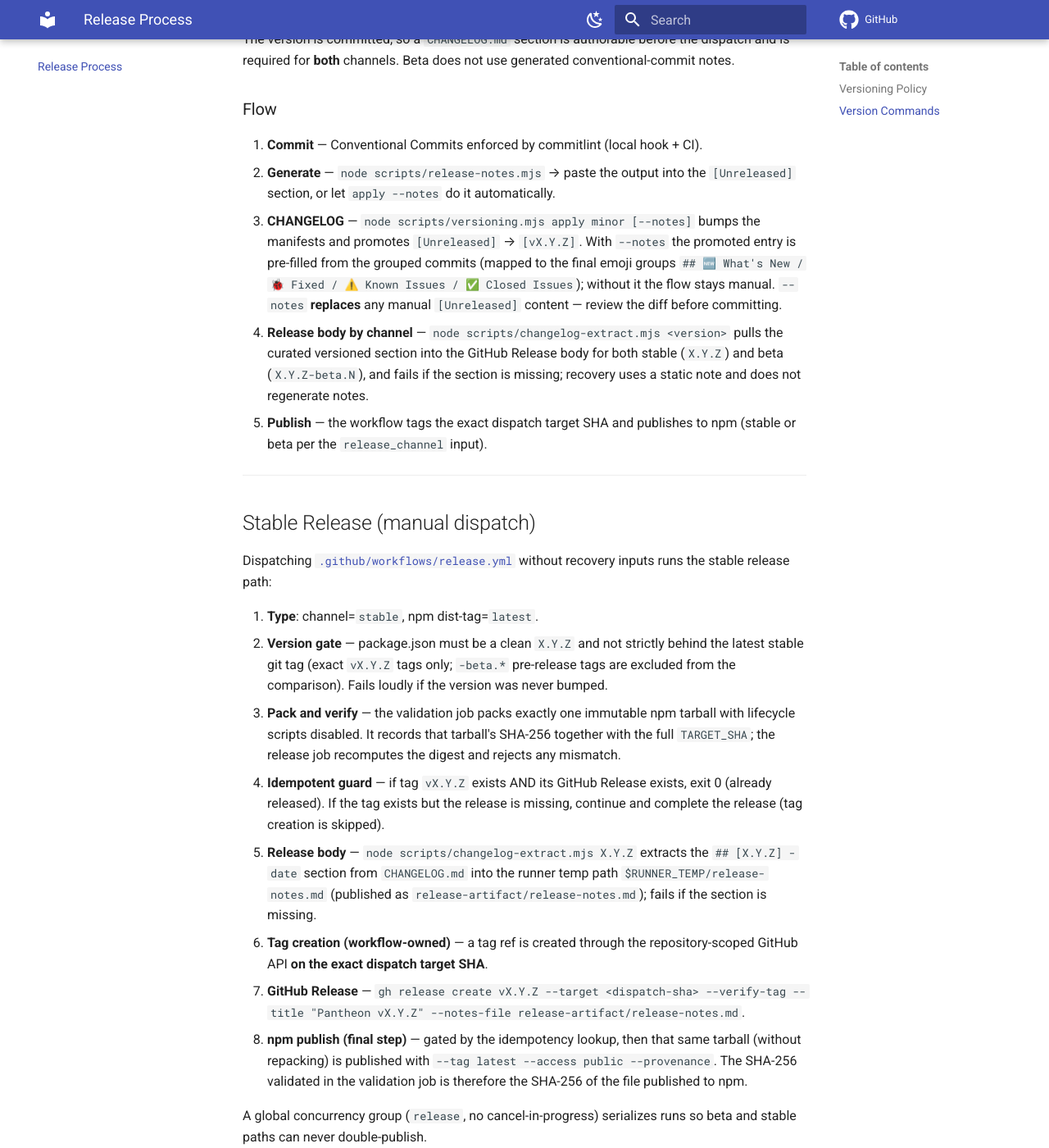
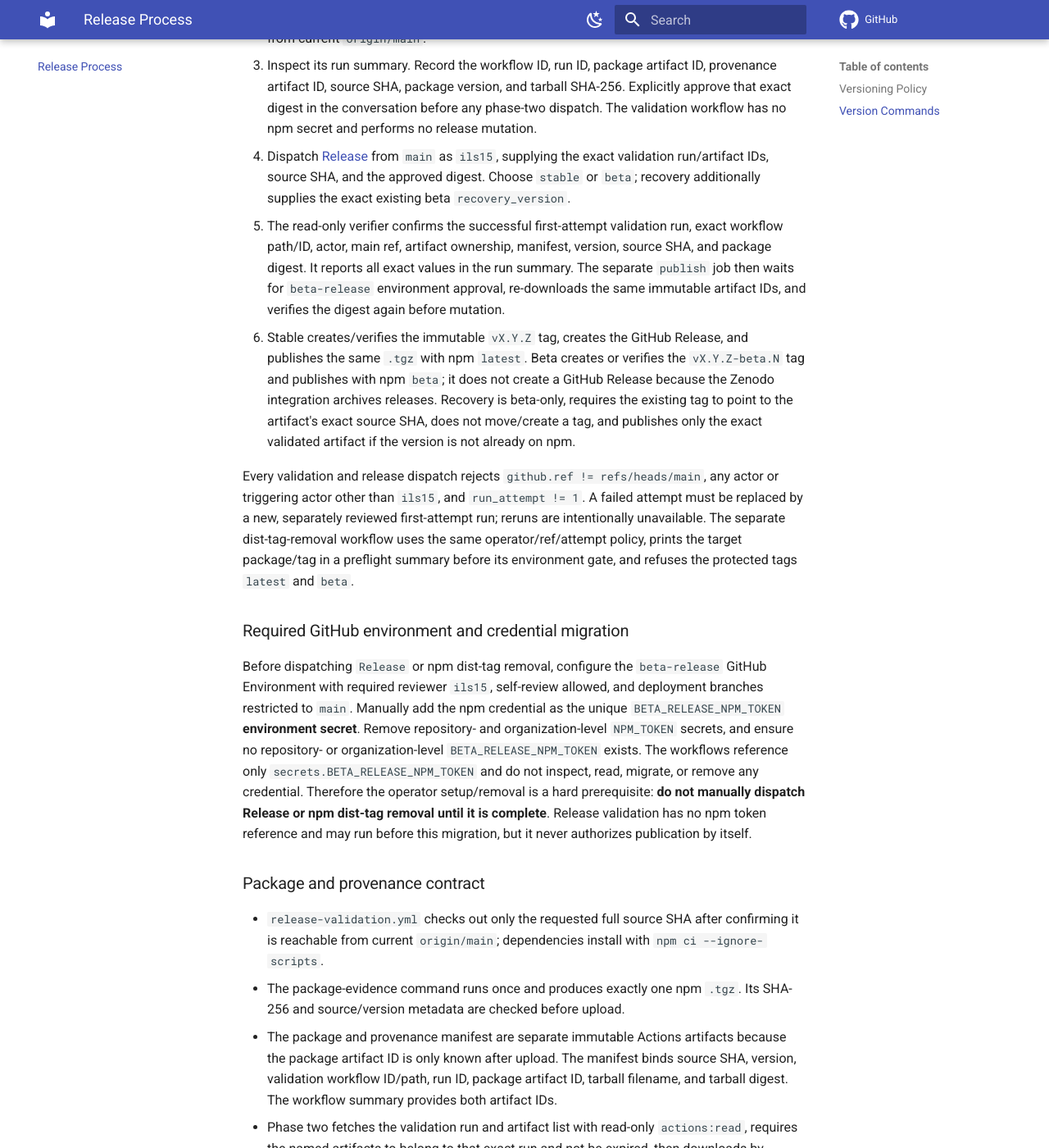
Before and after one commit to ils15/pantheon-opencode, an MkDocs documentation site: the page built from docs/RELEASING.md, in a window 1280 px wide and 1400 px high, scrolled down 4466 px. Shown: the whole window at 82% size. Built offline with MkDocs 1.6.1 and Material for MkDocs 9.7.7, drawn with Linux system fonts in a browser that asks for light colours; comment, search, counter and statistics services are not loaded; the version menu is left out; some of the changed text lies outside the part shown.

Commit message:
security(release): gate npm writes on approved artifacts

````diff
--- a/docs/RELEASE.md
+++ b/docs/RELEASE.md
@@ -30,60 +30,42 @@ linha sequencial `-beta.N`; semver: `X.Y.Z-beta.N` < `X.Y.Z`.
 
 | Canal | Formato | Exemplo | Como publicar |
 |-------|---------|---------|---------------|
-| Beta | `X.Y.Z-beta.N` | `vX.Y.Z-beta.N` | `workflow_dispatch` com `release_channel=beta` |
-| Stable | `X.Y.Z` | `vX.Y.Z` | `workflow_dispatch` com `release_channel=stable` (default) |
+| Beta | `X.Y.Z-beta.N` | `vX.Y.Z-beta.N` | `Release validation` + aprovação do digest + `Release` (`beta`) |
+| Stable | `X.Y.Z` | `vX.Y.Z` | `Release validation` + aprovação do digest + `Release` (`stable`) |
 
 ## Fluxos
 
-Toda publicação é autorizada **somente** por um `workflow_dispatch` explícito.
-Labels de PR, push, merge e tag **não** disparam nenhum fluxo de release.
+Toda publicação usa dois fluxos manuais, ambos limitados em runtime à `main`,
+ao ator e triggering actor `ils15` e à primeira tentativa:
 
-### Beta Release (dispatch explícito)
+1. Execute `Release validation` com o SHA completo do commit desejado, alcançável
+   pela `main`. O fluxo empacota uma vez e gera artefatos imutáveis de pacote e
+   proveniência; o resumo mostra versão, IDs e SHA-256.
+2. Revise o resumo e aprove explicitamente o digest exato na conversa. Só então
+   despache `Release` com os mesmos IDs do run/artefatos, SHA e digest aprovados.
+   Um verificador sem credenciais valida o run, a proveniência e os bytes; o job
+   de publicação aguarda a aprovação do ambiente `beta-release`, baixa os mesmos
+   artefatos por ID e verifica o digest novamente. Não há novo empacotamento.
 
-1. Na branch de release, avance a versão beta commitada:
-   ```bash
-   node scripts/versioning.mjs apply --beta   # ou: node scripts/versioning.mjs beta
-   ```
-   O comando escreve `X.Y.Z-beta.(N+1)` (ou `X.Y.(Z+1)-beta.1` se a versão
-   atual for stable) em todos os manifests e promove o `[Unreleased]` do
-   `CHANGELOG.md` para `## [vX.Y.Z-beta.N]`, exatamente como o caminho stable.
-   Não edite o `CHANGELOG.md` manualmente.
-2. Commit e push do inventário de versão + `CHANGELOG.md`.
-3. No GitHub Actions, execute manualmente `Release` (`workflow_dispatch`) com
-   `release_channel=beta` na revisão desejada. O workflow lê a versão
-   commitada, exige `X.Y.Z-beta.N`, extrai as notas da seção do `CHANGELOG.md`,
-   cria a tag `vX.Y.Z-beta.N` e publica no npm com tag `beta`. O canal beta
-   **não cria GitHub Release** — a integração oficial Zenodo↔GitHub arquiva
-   *toda* Release (inclusive pre-release), então a tag sozinha é usada para
-   recuperação e a beta não aparece na família Zenodo.
-4. Instalar: `npm install pantheon-opencode@beta`
+Stable cria tag e GitHub Release e publica com dist-tag `latest`. Beta cria a tag
+e publica com `beta`, sem GitHub Release. Recovery é somente para beta e exige
+que a tag existente aponte para o mesmo SHA do artefato validado. A remoção de
+dist-tag usa o mesmo gate de ambiente e recusa `latest` e `beta`.
 
-### Stable Release (dispatch explícito)
+**Pré-requisito operacional: antes de despachar `Release` ou remoção de
+dist-tag, configure manualmente `BETA_RELEASE_NPM_TOKEN` como secret do ambiente
+GitHub `beta-release`, remova os secrets `NPM_TOKEN` dos escopos de repositório
+e organização e confirme que não existe `BETA_RELEASE_NPM_TOKEN` nesses escopos.**
+O workflow referencia somente o nome único do secret de ambiente; este repositório
+não lê, migra nem remove credenciais. A validação pode rodar sem esse secret, mas
+não autoriza publicação: não despache os fluxos `Release` ou remoção de dist-tag
+até cumprir todos os pré-requisitos. O ambiente deve exigir revisão de `ils15`,
+permitir auto-revisão e restringir deployments à `main`; configure-o
+separadamente.
 
-1. Merge o PR de release na `main` com mensagem `chore(release): vX.Y.Z`.
-2. No GitHub Actions, execute manualmente `Release` (`workflow_dispatch`) na
-   revisão desejada. Um push comum na `main` não inicia uma release.
-3. O workflow valida os manifests e locks do root (`package.json` +
-   `package-lock.json`) e do TUI (`src/plugins/tui/package.json` +
-   `src/plugins/tui/package-lock.json`) com um único `npm ci --ignore-scripts`
-   na raiz — o TUI é um *workspace* do root, então não há segunda etapa de
-   instalação — sem fallback para `npm install`, e valida o SHA exato antes de:
-   - Publicar no npm com tag `latest`
-   - Criar GitHub Release
-
-### Recuperação de beta já criado
-
-Quando a tag já existe, mas o `npm publish` falhou, execute `Release`
-manualmente informando `recovery_version` (sem `v`) e `recovery_target_sha`
-(SHA completo de 40 hex). Para a versão commitada `X.Y.Z-beta.N` basta esse par;
-o `recovery_pr_number` é aceito apenas para recuperar o formato legado
-`X.Y.Z-beta.<pr>.<7-char-sha>`, no qual os três campos são obrigatórios. Como a
-beta não cria GitHub Release, a recuperação se apoia **apenas na tag**: o modo
-valida os campos antes do checkout, exige a tag existente apontando para o
-`TARGET_SHA` (sem exigir Release), não cria nem move recursos no GitHub e
-publica somente se a versão exata ainda não estiver no npm. Versões parciais,
-inválidas, tags ausentes ou erros de API abortam sem mutação; se a versão já
-existir, a execução é idempotente.
+Consulte [docs/RELEASING.md](RELEASING.md) para o procedimento e os detalhes do
+contrato de proveniência. Merge de PR, validação bem-sucedida ou tag não publica
+por si só; cada etapa é uma ação separada com aprovação humana.
 
 ## Notas de release por canal
 
@@ -95,7 +77,7 @@ a seção não existir.
 |-------|-----------------|
 | Stable | Seção curada `## [X.Y.Z]` do `CHANGELOG.md`. Falha se ausente. |
 | Beta | Seção curada `## [X.Y.Z-beta.N]` do `CHANGELOG.md`. Falha se ausente. |
-| Recuperação | Nota estática (`Recovery publish for existing tag ...`); as notas originais não são re-geradas. |
+| Recuperação | Notas já incluídas no artefato imutável validado; não há novo empacotamento. |
 
 Adicionar a seção do `CHANGELOG.md` é obrigatório para os dois canais, inclusive
 beta — assim o mesmo artefato commitado é a única fonte de verdade.
@@ -113,8 +95,8 @@ fatal, não degradação silenciosa.
 - O SHA-256 é calculado para esse mesmo arquivo e o digest acompanha o tarball
   da validação até a publicação; não há um segundo `npm pack` para substituir o
   artefato validado.
-- O tarball, a tag e o GitHub Release ficam vinculados ao mesmo `TARGET_SHA`
-  completo.
+- O manifesto vincula SHA de origem, versão, IDs do workflow/run/artefato e
+  digest; a tag e o GitHub Release ficam vinculados ao mesmo SHA completo.
 
 Falha em qualquer `npm ci` bloqueia a execução. A variável
 `PANTHEON_ALLOW_NPM_INSTALL_FALLBACK` não é suportada.
@@ -147,7 +129,7 @@ Antes (removido em jul/2026):
 - Commit spammado `chore(release):` a cada push
 
 Depois (set/2026 — fail-closed):
-- `release.yml`: beta e stable somente por `workflow_dispatch` explícito
-  (`release_channel` escolhe o canal; nenhum label de PR publica)
+- `release-validation.yml` cria artefato imutável; `release.yml` verifica e
+  publica apenas após digest aprovado e ambiente protegido
 - Sem commits de bump automáticos no develop
 - Toda validação é PASS-only: status não-PASS bloqueia, nunca degrada
--- a/docs/RELEASING.md
+++ b/docs/RELEASING.md
@@ -112,9 +112,9 @@ workflow-owned (see below).
    required checks before merging.
 
 > No tag is created locally. Merging an ordinary PR does **not** release. To
-> publish a stable version, use the explicit `Release` workflow dispatch after
-> the intended commit is on `main`; it validates manifests and preserves the
-> exact target-SHA/idempotency checks.
+> publish a stable version, first run `Release validation`, approve its exact
+> digest, and then dispatch the separate `Release` workflow after the intended
+> commit is on `main`. The workflows enforce the immutable artifact handoff.
 
 ---
 
@@ -165,171 +165,106 @@ paste into the `[Unreleased]` CHANGELOG section (diagnostics go to stderr).
 
 ### Release body by channel
 
-`release.yml` extracts the release body from the committed `CHANGELOG.md` for
-both dispatch channels; only the stable channel attaches it to a GitHub Release:
+Release validation extracts the curated version section from the source
+commit's `CHANGELOG.md` and carries the resulting notes in the immutable package
+artifact. Stable attaches those notes to its GitHub Release; beta creates no
+GitHub Release. Recovery uses the notes already carried by the previously
+validated artifact. Beta versions must be committed as `X.Y.Z-beta.N`; stable
+versions use `X.Y.Z`.
 
-| Channel | Notes source |
-|---------|--------------|
-| stable | `node scripts/changelog-extract.mjs X.Y.Z` reads the curated `## [X.Y.Z]` section from `CHANGELOG.md`; the dispatch fails if the section is missing. Used as the GitHub Release body. |
-| beta | `node scripts/changelog-extract.mjs X.Y.Z-beta.N` reads the curated `## [X.Y.Z-beta.N]` section from `CHANGELOG.md`; the dispatch fails if the section is missing. Carried in the release artifact only — beta creates no GitHub Release. |
-| recovery | Static note (`Recovery publish for existing tag ...`); the original notes are not regenerated. |
+### Release flow
 
-The version is committed, so a `CHANGELOG.md` section is authorable before the
-dispatch and is required for **both** channels. Beta does not use generated
-conventional-commit notes.
+1. Prepare and merge the version/changelog change through the normal reviewed
+   PR process. A merge alone never publishes.
+2. Dispatch [Release validation](../.github/workflows/release-validation.yml)
+   from `main` as `ils15`, with the full source commit SHA. The workflow rejects
+   off-main commits, reruns, malformed SHAs, and commits not reachable from
+   current `origin/main`.
+3. Inspect its run summary. Record the workflow ID, run ID, package artifact ID,
+   provenance artifact ID, source SHA, package version, and tarball SHA-256.
+   Explicitly approve that exact digest in the conversation before any phase-two
+   dispatch. The validation workflow has no npm secret and performs no release
+   mutation.
+4. Dispatch [Release](../.github/workflows/release.yml) from `main` as `ils15`,
+   supplying the exact validation run/artifact IDs, source SHA, and the approved
+   digest. Choose `stable` or `beta`; recovery additionally supplies the exact
+   existing beta `recovery_version`.
+5. The read-only verifier confirms the successful first-attempt validation run,
+   exact workflow path/ID, actor, main ref, artifact ownership, manifest,
+   version, source SHA, and package digest. It reports all exact values in the
+   run summary. The separate `publish` job then waits for `beta-release`
+   environment approval, re-downloads the same immutable artifact IDs, and
+   verifies the digest again before mutation.
+6. Stable creates/verifies the immutable `vX.Y.Z` tag, creates the GitHub
+   Release, and publishes the same `.tgz` with npm `latest`. Beta creates or
+   verifies the `vX.Y.Z-beta.N` tag and publishes with npm `beta`; it does not
+   create a GitHub Release because the Zenodo integration archives releases.
+   Recovery is beta-only, requires the existing tag to point to the artifact's
+   exact source SHA, does not move/create a tag, and publishes only the exact
+   validated artifact if the version is not already on npm.
 
-### Flow
+Every validation and release dispatch rejects `github.ref != refs/heads/main`,
+any actor or triggering actor other than `ils15`, and `run_attempt != 1`. A
+failed attempt must be replaced by a new, separately reviewed first-attempt run;
+reruns are intentionally unavailable. The separate dist-tag-removal workflow
+uses the same operator/ref/attempt policy, prints the target package/tag in a
+preflight summary before its environment gate, and refuses the protected tags
+`latest` and `beta`.
 
-1. **Commit** — Conventional Commits enforced by commitlint (local hook + CI).
-2. **Generate** — `node scripts/release-notes.mjs` → paste the output into the
-   `[Unreleased]` section, or let `apply --notes` do it automatically.
-3. **CHANGELOG** — `node scripts/versioning.mjs apply minor [--notes]` bumps
-   the manifests and promotes `[Unreleased]` → `[vX.Y.Z]`. With `--notes` the
-   promoted entry is pre-filled from the grouped commits (mapped to the final
-   emoji groups `## 🆕 What's New / 🐞 Fixed / ⚠️ Known Issues /
-   ✅ Closed Issues`); without it the flow stays manual. `--notes`
-   **replaces** any manual `[Unreleased]` content — review the diff before
-   committing.
-4. **Release body by channel** — `node scripts/changelog-extract.mjs <version>`
-   pulls the curated versioned section into the GitHub Release body for both
-   stable (`X.Y.Z`) and beta (`X.Y.Z-beta.N`), and fails if the section is
-   missing; recovery uses a static note and does not regenerate notes.
-5. **Publish** — the workflow tags the exact dispatch target SHA and publishes
-   to npm (stable or beta per the `release_channel` input).
+### Required GitHub environment and credential migration
 
----
+Before dispatching `Release` or npm dist-tag removal, configure the
+`beta-release` GitHub Environment
+with required reviewer `ils15`, self-review allowed, and deployment branches
+restricted to `main`. Manually add the npm credential as the unique
+`BETA_RELEASE_NPM_TOKEN` **environment secret**. Remove repository- and
+organization-level `NPM_TOKEN` secrets, and ensure no repository- or
+organization-level `BETA_RELEASE_NPM_TOKEN` exists. The workflows reference
+only `secrets.BETA_RELEASE_NPM_TOKEN` and do not inspect, read, migrate, or
+remove any credential. Therefore the operator setup/removal is a hard
+prerequisite: **do not manually dispatch Release or npm dist-tag removal until
+it is complete**. Release validation has no npm token reference and may run
+before this migration, but it never authorizes publication by itself.
 
-## Stable Release (manual dispatch)
+### Package and provenance contract
 
-Dispatching [`.github/workflows/release.yml`](../.github/workflows/release.yml)
-without recovery inputs runs the stable release path:
+- `release-validation.yml` checks out only the requested full source SHA after
+  confirming it is reachable from current `origin/main`; dependencies install
+  with `npm ci --ignore-scripts`.
+- The package-evidence command runs once and produces exactly one npm `.tgz`.
+  Its SHA-256 and source/version metadata are checked before upload.
+- The package and provenance manifest are separate immutable Actions artifacts
+  because the package artifact ID is only known after upload. The manifest binds
+  source SHA, version, validation workflow ID/path, run ID, package artifact ID,
+  tarball filename, and tarball digest. The workflow summary provides both
+  artifact IDs.
+- Phase two fetches the validation run and artifact list with read-only
+  `actions:read`, requires the named artifacts to belong to that exact run and
+  not be expired, then downloads by numeric artifact IDs (never by mutable
+  artifact name or latest run).
+- The protected job downloads those same IDs again and independently verifies
+  the manifest, tarball bytes, npm package name/version, and approved digest.
+  No checkout, install, package, or repack occurs after artifact handoff.
+- Artifact retention is 90 days. An expired/missing artifact, unknown API
+  response, malformed input, mismatched identity, or failed digest check blocks
+  publication.
 
-1. **Type**: channel=`stable`, npm dist-tag=`latest`.
-2. **Version gate** — package.json must be a clean `X.Y.Z` and not strictly
-   behind the latest stable git tag (exact `vX.Y.Z` tags only; `-beta.*`
-   pre-release tags are excluded from the comparison). Fails loudly if the
-   version was never bumped.
-3. **Pack and verify** — the validation job packs exactly one immutable npm
-   tarball with lifecycle scripts disabled. It records that tarball's
-   SHA-256 together with the full `TARGET_SHA`; the release job recomputes the
-   digest and rejects any mismatch.
-4. **Idempotent guard** — if tag `vX.Y.Z` exists AND its GitHub Release
-   exists, exit 0 (already released). If the tag exists but the release is
-   missing, continue and complete the release (tag creation is skipped).
-5. **Release body** — `node scripts/changelog-extract.mjs X.Y.Z` extracts the
-   `## [X.Y.Z] - date` section from `CHANGELOG.md` into
-   the runner temp path `$RUNNER_TEMP/release-notes.md` (published as
-   `release-artifact/release-notes.md`); fails if the section is missing.
-6. **Tag creation (workflow-owned)** — a tag ref is created through the
-   repository-scoped GitHub API **on the exact dispatch target SHA**.
-7. **GitHub Release** —
-   `gh release create vX.Y.Z --target <dispatch-sha> --verify-tag --title "Pantheon vX.Y.Z" --notes-file release-artifact/release-notes.md`.
-8. **npm publish (final step)** — gated by the idempotency
-   lookup, then that same tarball (without repacking) is published with
-   `--tag latest --access public --provenance`. The SHA-256 validated in the
-   validation job is therefore the SHA-256 of the file published to npm.
+### Recovery and interruption handling
 
-A global concurrency group (`release`, no cancel-in-progress) serializes
-runs so beta and stable paths can never double-publish.
+Recovery is no longer an alternate build or direct-publish route. It uses the
+same verified phase-one artifact and phase-two gate as every other publication.
+The requested `recovery_version` must be `X.Y.Z-beta.N`, match the package and
+manifest version, and its existing `v<version>` tag must point at the artifact's
+source commit. Missing/moved tags and any source/version/hash mismatch fail
+closed. Reruns are rejected; if an operation fails, review the exact partial
+state and start a new first-attempt dispatch with the same still-valid artifact
+only after separately confirming it remains appropriate.
 
----
-
-## Package and evidence contract
-
-The release evidence is fail-closed and has one artifact identity:
-
-- root dependencies and the TUI workspace use one `npm ci --ignore-scripts`
-  with `package.json` and `package-lock.json`;
-- the TUI manifest and lockfile remain independently validated as package and
-  publish evidence;
-- a release creates one npm `.tgz` tarball, computes one SHA-256, and carries
-  that exact file and digest from validation to publication; a second `npm
-  pack` is not a valid replacement;
-- the tarball and GitHub tag/release are bound to the same full `TARGET_SHA`.
-
-Any `npm ci` failure blocks the run. There is no `npm install` fallback, and
-`PANTHEON_ALLOW_NPM_INSTALL_FALLBACK` is not part of the current contract.
-
-### Intentional MCP source divergence
-
-`scripts/memory_mcp.py` and `src/mcp/memory_mcp.py` are
-intentionally divergent. The standalone `scripts/` copy preserves the
-lightweight `memory_*` server contract; the installed `src/mcp/` copy also
-loads the optional codemap schema and exposes `code_index`, `code_query`, and
-`code_neighbors`. The other shared MCP copies remain byte-identical. The
-separate behavior and required markers are tested by
-`tests/test_mcp_scripts_sync.py`; do not resolve this pair by copying one file
-over the other.
-
----
-
-## Beta Releases (explicit dispatch with `release_channel=beta`)
-
-Publication is authorized **only** by an explicit `workflow_dispatch` of
-`release.yml`. PR labels, pushes, merges, and tags never trigger or authorize a
-release. Dispatching with `release_channel=beta` runs the beta path; a beta
-recovery is triggered by a dispatch carrying `recovery_version` plus
-`recovery_target_sha` (and `recovery_pr_number` only for the legacy format); a
-dispatch without recovery inputs and `release_channel=stable` (the default) is
-the stable path.
-
-1. Type: channel=`beta`, npm dist-tag=`beta`.
-2. **Committed version** — `apply --beta` advanced `package.json` (and the
-   other manifests) to `X.Y.Z-beta.N` before the dispatch. The workflow reads
-   the committed version; it never computes a beta version and never queries
-   npm for a baseline. A version that is not `X.Y.Z-beta.N` fails the gate.
-3. **CHANGELOG** — the bump PR must contain a `## [X.Y.Z-beta.N] - date` section;
-   the release body is extracted from it and the dispatch fails if it is
-   missing. Beta does not use generated conventional-commit notes.
-4. **Tag** — the immutable tag `vX.Y.Z-beta.N` is created on the **dispatch
-   target SHA**. Beta creates **no** GitHub Release: the official Zenodo ↔
-   GitHub integration archives every Release (pre-releases included), so a beta
-   Release would add an unwanted version to the Zenodo family. The git tag alone
-   backs by-tag recovery.
-5. `npm publish --tag beta` publishes the immutable artifact. The workflow does
-   not create a PR comment.
-
----
-
-## Recovery / Failure Handling
-
-### Beta npm-publish recovery (explicit dispatch)
-
-If a beta's git tag already exists but npm publishing failed, rerun `Release`
-with `recovery_version` (the committed `X.Y.Z-beta.N`, without `v`) and
-`recovery_target_sha` (the full 40-hex commit SHA). The legacy
-`X.Y.Z-beta.<pr>.<sha7>` format is still accepted but additionally requires
-`recovery_pr_number` matching the version and the seven-character SHA suffix.
-For the current `X.Y.Z-beta.N` format only the version and SHA are needed. The
-workflow checks these values before checkout, requires the remote `v<version>`
-tag to exist on the recovery target SHA, and never creates or moves a tag or
-release in this mode (beta creates no GitHub Release, so recovery is bound to
-the tag alone). It packs the immutable checkout and publishes only when that
-exact npm version is absent; an existing npm version is a successful no-op.
-Partial or invalid inputs, a missing tag, API errors, and tag mismatches fail
-closed.
-
-The recovery path is beta-only and does not calculate a new version or change
-the normal stable dispatch and beta-channel dispatch paths.
-
-The pipeline is designed so **reruns are safe**:
-
-- **Already fully released** → the idempotent guard exits 0; nothing is
-  re-tagged, re-released, or re-published.
-- **Crash between tag push and release create (stable)** → tag exists but
-  release is missing; a rerun skips tag creation and completes the release.
-  Beta creates no Release, so its reruns proceed to the npm step.
-- **Crash after npm publish** → a rerun hits the idempotent guard (exit 0),
-  and the npm existence check prevents publishing the same version again.
-- **changelog-extract fails on a stable or beta dispatch** → the `[X.Y.Z]` /
-  `[X.Y.Z-beta.N]` section is missing from `CHANGELOG.md`; add it in the bump PR
-  and rerun. Both non-recovery channels extract the release body from the
-  committed `CHANGELOG.md`; recovery uses a static note.
-
-Before a manual rerun, verify the expected pre-run state (`git tag`, GitHub
-releases, and the npm version) directly against the live registries.
-
----
+The workflow checks public npm metadata for an existing exact version before
+publishing; an existing exact version is a no-op, while any lookup error other
+than an explicit not-found fails closed. The environment secret is exposed only
+to the single `npm publish` step and mapped to `NODE_AUTH_TOKEN` there. GitHub
+write credentials are confined to the tag and GitHub Release mutation steps.
 
 ## npm Policy
 
````
Also changed, not shown: README.md (+36 -15 lines), 5 other files.
